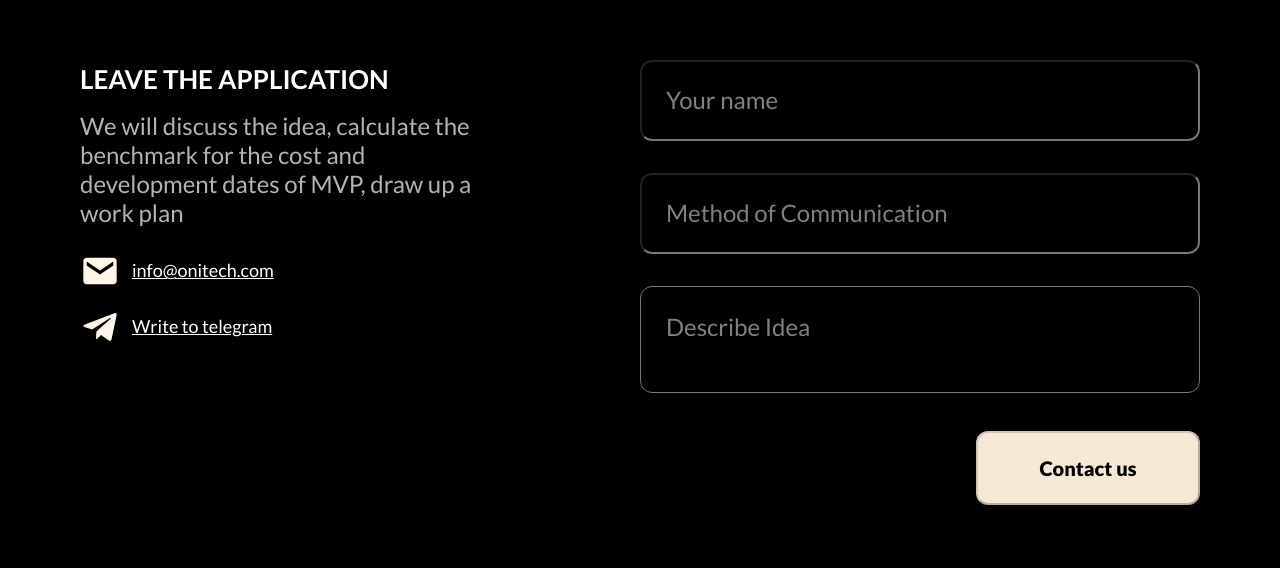
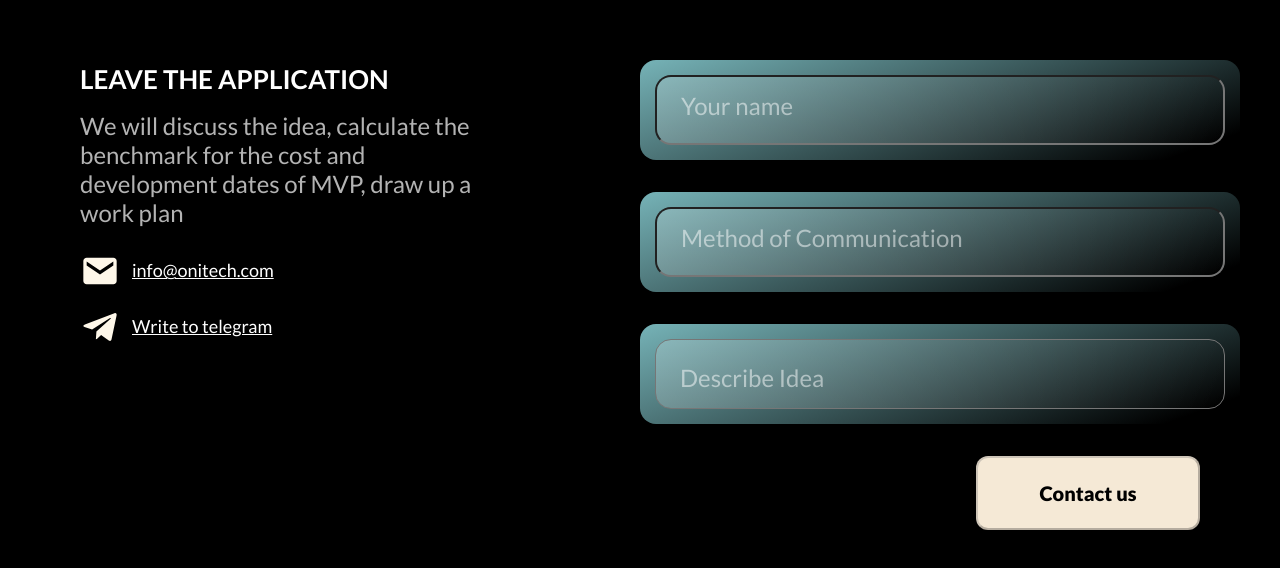
Before and after one commit to vchumack/Oni.Tech, a React (Vite) app: page / in a window 1280 px wide. Shown: the part 3210-3778 px from the top of the page. Built offline with nearby package versions, Linux system fonts and the light colour scheme.

Commit message:
intermediate work on the contacts section

```diff
--- a/src/components/ContactForm/ContactForm.jsx
+++ b/src/components/ContactForm/ContactForm.jsx
@@ -47,12 +47,14 @@ export const ContactForm = () => {
 	return (
 		<form className={style.form} onSubmit={handleSubmit(onSubmit)}>
 			<div className={style.fieldBox}>
+				<label className={style.label}>
 					<input
+						aria-label="Your name"
 						className={style.input}
 						type="text"
 						name="name"
 						id="name"
-          placeholder=" "
+						placeholder="Your name"
 						{...register("name", {
 							required: "This field is required",
 							minLength: {
@@ -61,24 +63,25 @@ export const ContactForm = () => {
 							},
 						})}
 					/>
-        <label htmlFor="name" className={style.label}>
-          Your name
 				</label>
 				<div className={style.error}>
 					{errors?.name && (
 						<p>
-              {errors?.name?.message || "Oops, something went wrong, try again"}
+							{errors?.name?.message ||
+								"Oops, something went wrong, try again"}
 						</p>
 					)}
 				</div>
 			</div>
 			<div className={style.fieldBox}>
+				<label className={style.label}>
 					<input
+						aria-label="Method of Communication"
 						className={style.input}
 						type="text"
 						name="method"
 						id="method"
-          placeholder=" "
+						placeholder="Method of Communication"
 						{...register("method", {
 							required: "This field is required",
 							minLength: {
@@ -87,9 +90,8 @@ export const ContactForm = () => {
 							},
 						})}
 					/>
-        <label htmlFor="method" className={style.label}>
-          Method of Communication
 				</label>
+
 				<div className={style.error}>
 					{errors?.method && (
 						<p>
@@ -100,19 +102,16 @@ export const ContactForm = () => {
 				</div>
 			</div>
 			<div className={style.fieldBox}>
+				<label className={`${style.labelComment} ${style.label}`}>
 					<textarea
+						aria-label="Describe Idea"
 						className={style.input}
 						type="text"
 						name="describe"
 						id="describe"
-          placeholder=" "
+						placeholder="Describe Idea"
 						{...register("describe")}
 					/>
-        <label
-          htmlFor="describe"
-          className={`${style.labelComment} ${style.label}`}
-        >
-          Describe Idea
 				</label>
 				<div className={style.error}>
 					{errors?.describe && (
@@ -135,8 +134,8 @@ export const ContactForm = () => {
 			</div>
 			{isSubmit && (
 				<p>
-          Thank you for your application. We will get back to you as soon as
-          possible.
+					Thank you for your application. We will get back to you as
+					soon as possible.
 				</p>
 			)}
 		</form>
--- a/src/components/ContactForm/ContactForm.module.scss
+++ b/src/components/ContactForm/ContactForm.module.scss
@@ -21,54 +21,72 @@
       margin-bottom: 32px;
    }
 
+   .InputBox {
+      // background: linear-gradient(160deg, #87CDD2 -13.38%, rgba(255, 255, 255, 0) 91.48%);
+      // height: 100%;
+      // width: 100%;
+      // border-radius: 16px;
+   }
+
+   .label {
+      display: flex;
+      width: 600px;
+      height: 100px;
+      background: linear-gradient(160deg, #87CDD2 -13.38%, rgba(255, 255, 255, 0) 91.48%);
+      border-radius: 16px;
+      justify-content: center;
+      align-items: center;
+      // height: calc(100% - 2px);
+      // width: calc(100% - 2px);
+   }
+
+
    .input {
-      width: 100%;
-      padding: 16px;
+      // position: relative;
+      width: calc(100% - 30px);
+      height: calc(100% - 30px);
+      border-radius: 16px;
+      background: linear-gradient(116.29deg,
+            #87CDD2 -29.94%,
+            rgba(255, 255, 255, 0.26) -29.93%,
+            rgba(135, 205, 210, 0) 101.76%);
+
+      // background: black;
+      // border-radius: 16px;
+      // backdrop-filter: blur(50px);
+      // border: none;
+      // outline: none;
+      // background: transparent;
+      outline: none;
+
+
+
+
+
+      &::placeholder {
+         font-size: 24px;
+         line-height: 1.2;
+         color: rgba(255, 255, 255, 0.5);
+      }
+
+
 
       @include media('tablet') {
          padding: 24px;
       }
 
-      font-size: 24px;
-      line-height: 1.2;
-      color: white;
+   }
 
-      background-color: transparent;
-      background-color: linear-gradient(116.29deg, #87CDD2 -29.94%, rgba(255, 255, 255, 0.26) -29.93%, rgba(135, 205, 210, 0) 101.76%);
-      backdrop-filter: blur(50px);
-      border-radius: 12px;
-      border: 1px solid linear-gradient(121deg, #87CDD2 -13.38%, rgba(255, 255, 255, 0) 91.48%);
-      ;
+   span {
+      position: absolute;
+      content: '';
+      top: -1px;
+      left: -1px;
+      display: block;
 
-      outline: none;
 
    }
 
-   // input:focus+.label,
-   // input:not(:placeholder-shown)+.label {
-   //    transform: translateY(-50px);
-
-   //    font-size: 14px;
-
-   // }
-
-   .label {
-      // background-color: linear-gradient(116.29deg, #87CDD2 -29.94%, rgba(255, 255, 255, 0.26) -29.93%, rgba(135, 205, 210, 0) 101.76%);
-      position: absolute;
-      left: 16px;
-      top: 50%;
-      transform: translateY(-50%);
-      transition: $transition;
-
-      font-size: 24px;
-      line-height: 1.2;
-      color: rgba(255, 255, 255, 0.5);
-
-      @include media('tablet') {
-         left: 26px;
-      }
-
-   }
 
    .labelComment {
 
--- a/src/pages/ContactUs/ContactUs.jsx
+++ b/src/pages/ContactUs/ContactUs.jsx
@@ -5,7 +5,8 @@ import style from "../ContactUs/ContactUs.module.scss";
 
 export const ContactUs = () => {
 	return (
-		<section id="contact" className={style.contactUs}>
+		<section className={style.contactUs}>
+			<div className="anchor" id="contact" />
 			<div className="container">
 				<div className={style.box}>
 					<div className={style.contactBox}>
```
Lines whose indentation alone changed are shown as unchanged.
